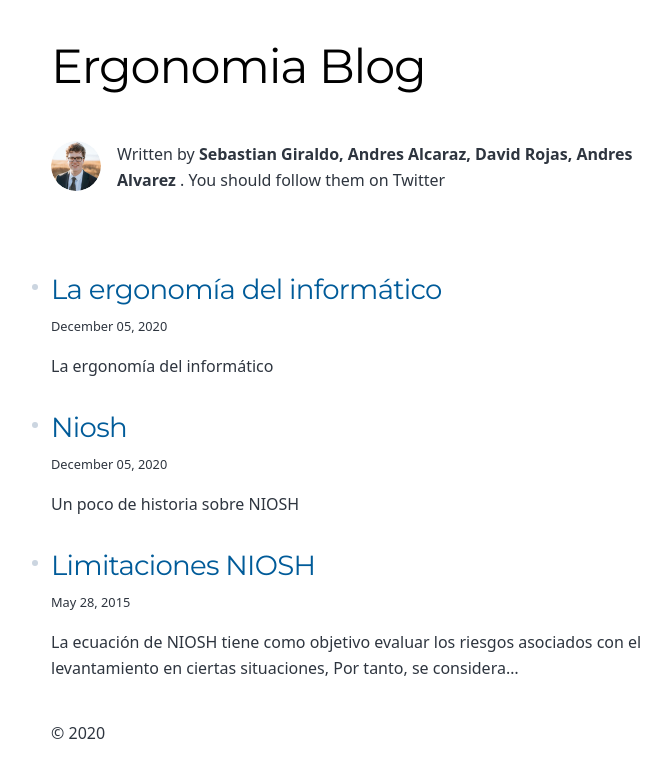
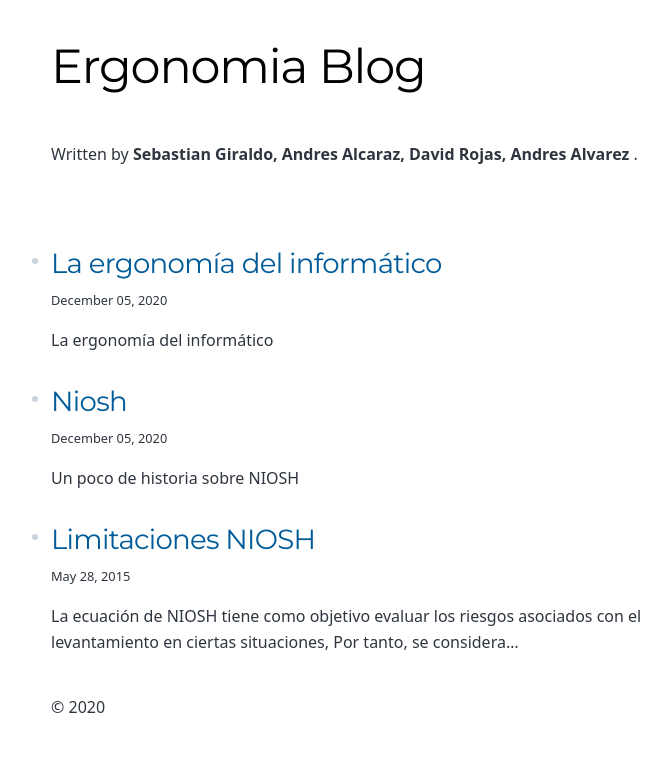
Before and after one commit to DavidRojas1612/Ergonomia-blog, a Gatsby site: page / in a window 1280 px wide. Shown: the whole page, without its empty margins (273-944 px from the left). Built offline with nearby package versions, Linux system fonts and the light colour scheme; Gatsby itself is replaced by a stand-in of ours.

Commit message:
delete image

```diff
--- a/src/components/bio.js
+++ b/src/components/bio.js
@@ -41,23 +41,9 @@ const Bio = () => {
 
   return (
     <div className="bio">
-      {avatar && (
-        <Image
-          fixed={avatar}
-          alt={author?.name || ``}
-          className="bio-avatar"
-          imgStyle={{
-            borderRadius: `50%`,
-          }}
-        />
-      )}
       {author?.name && (
         <p>
           Written by <strong>{author.name}</strong> {author?.summary || null}
-          {` `}
-          <a href={`https://twitter.com/${social?.twitter || ``}`}>
-            You should follow them on Twitter
-          </a>
         </p>
       )}
     </div>
```
